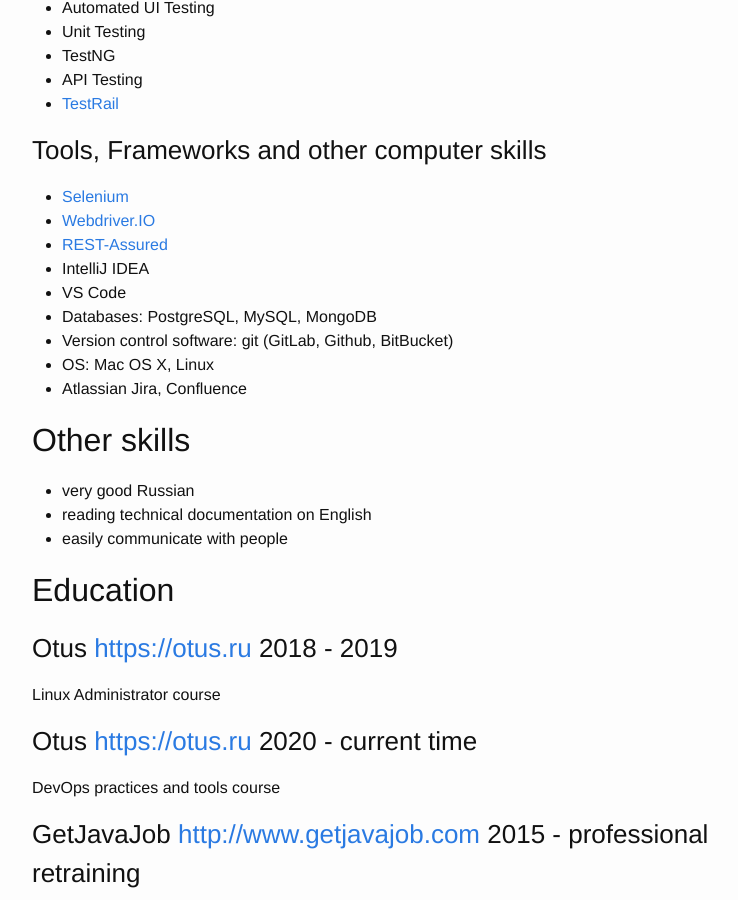
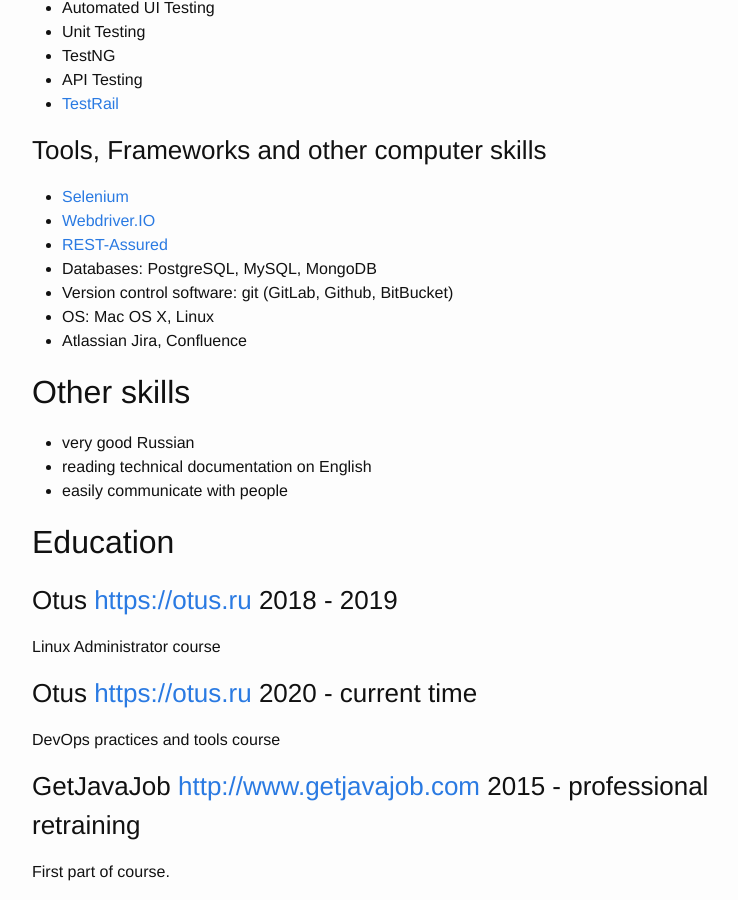
Before and after one commit to demshin/demsh.in, a Jekyll site: the page built from about.md, in a window 1280 px wide and 900 px high, scrolled down 2811 px. Shown: the whole window, without its empty margins (238-976 px from the left). Built offline with Jekyll 4.4.1, drawn with Linux system fonts in a browser that asks for light colours.

Commit message:
remove editor/IDE from tools

```diff
--- a/about.md
+++ b/about.md
@@ -120,8 +120,6 @@ web: <https://demsh.in>
 - [Selenium](https://www.seleniumhq.org)
 - [Webdriver.IO](https://webdriver.io)
 - [REST-Assured](http://rest-assured.io/)
-- IntelliJ IDEA
-- VS Code
 - Databases: PostgreSQL, MySQL, MongoDB
 - Version control software: git (GitLab, Github, BitBucket)
 - OS: Mac OS X, Linux
```
